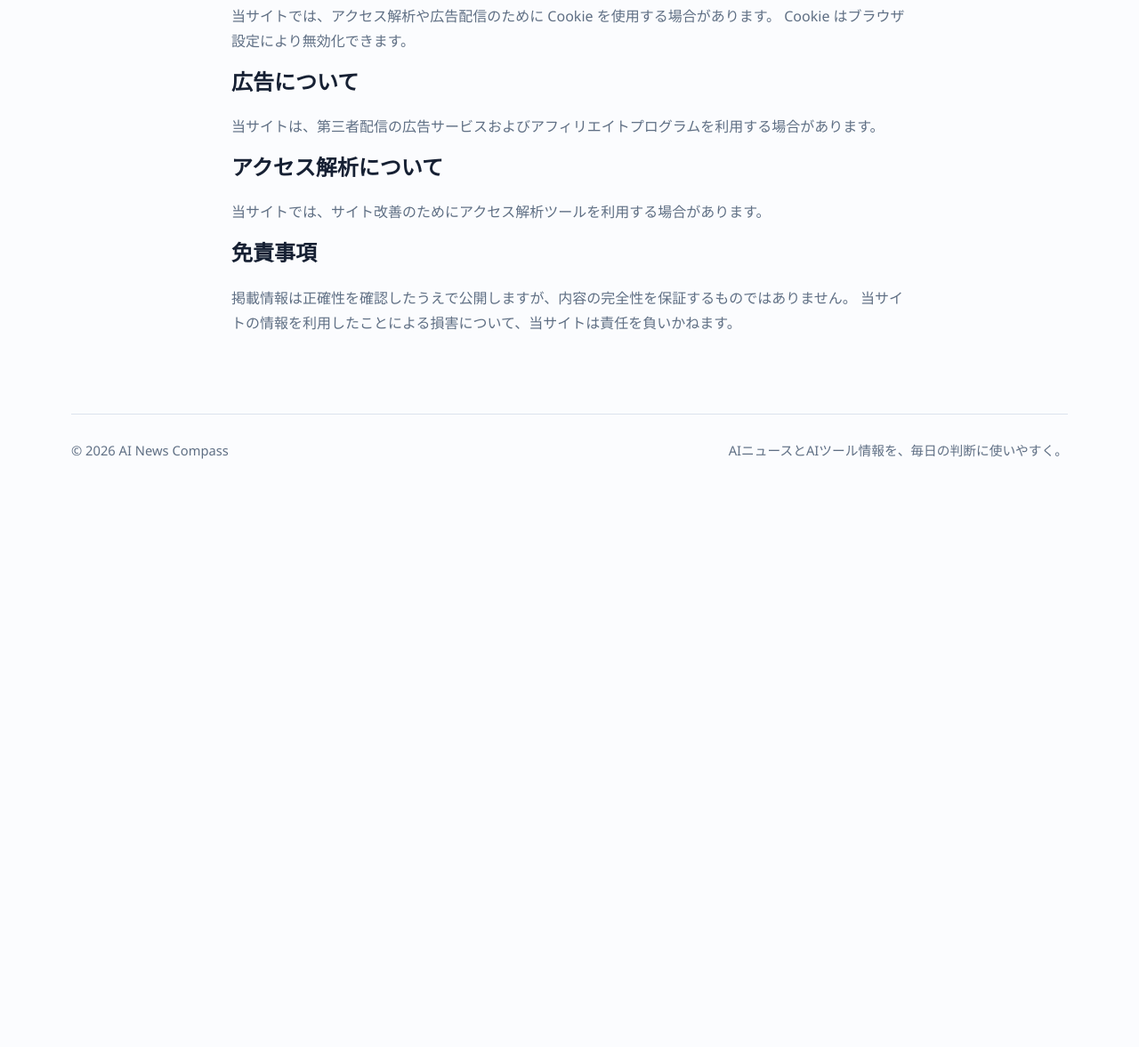
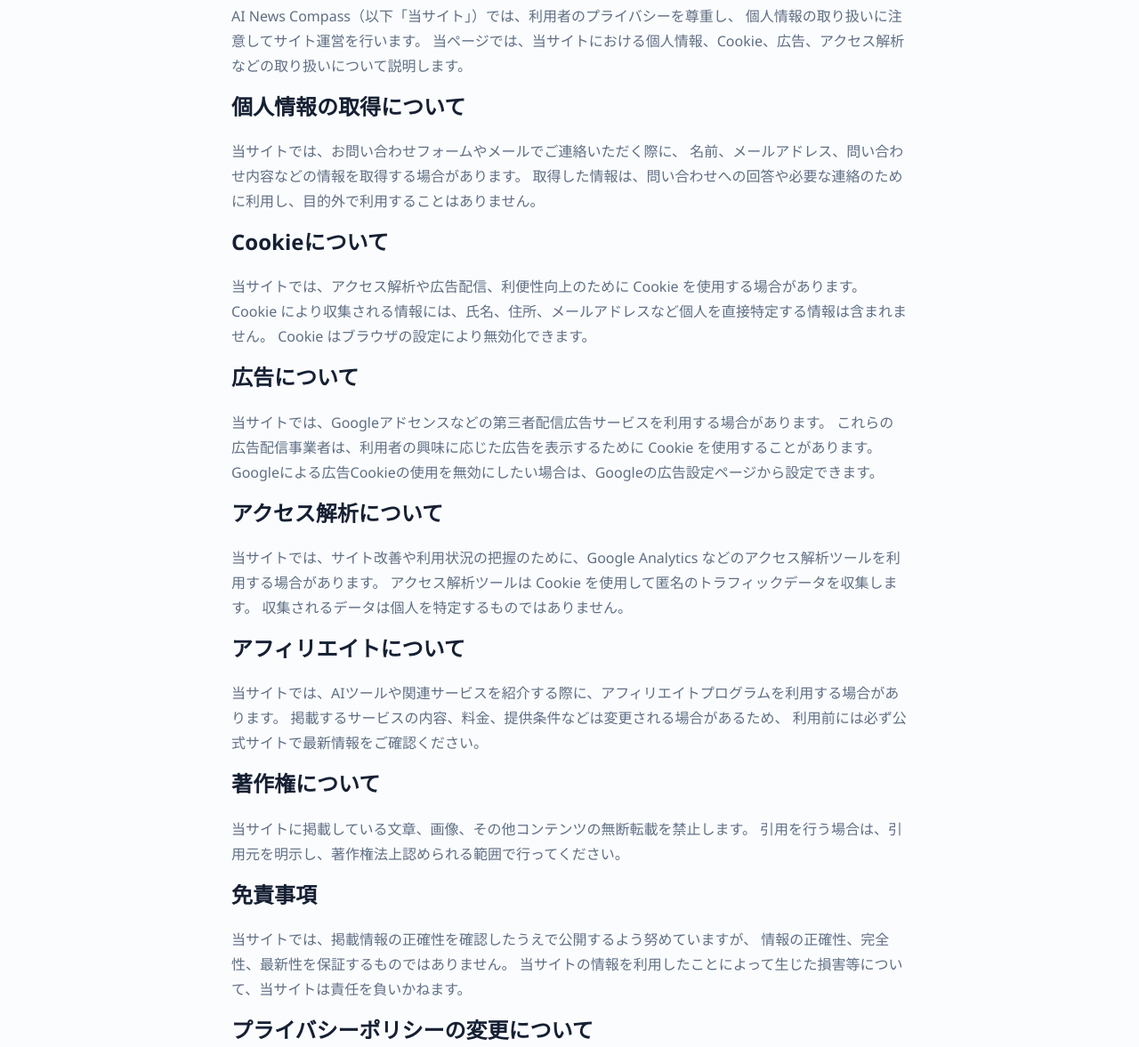
Before and after one commit to Rossi0917/ai-news-site, an Astro site: page /ai-news-site/privacy in a window 1280 px wide. Shown: the part 200-1377 px from the top of the page at 89% size. Before the commit the page ends 800 px from the top, so only its background shows below. Built offline with nearby package versions, Linux system fonts and the light colour scheme; Astro itself is replaced by a stand-in of ours.

Commit message:
Update privacy policy

```diff
--- a/src/pages/privacy.astro
+++ b/src/pages/privacy.astro
@@ -6,21 +6,55 @@ import BaseLayout from "../layouts/BaseLayout.astro";
   <main class="simple-page">
     <h1>プライバシーポリシー</h1>
     <p>
-      当サイトでは、アクセス解析や広告配信のために Cookie を使用する場合があります。
-      Cookie はブラウザ設定により無効化できます。
+      AI News Compass（以下「当サイト」）では、利用者のプライバシーを尊重し、
+      個人情報の取り扱いに注意してサイト運営を行います。
+      当ページでは、当サイトにおける個人情報、Cookie、広告、アクセス解析などの取り扱いについて説明します。
+    </p>
+    <h2>個人情報の取得について</h2>
+    <p>
+      当サイトでは、お問い合わせフォームやメールでご連絡いただく際に、
+      名前、メールアドレス、問い合わせ内容などの情報を取得する場合があります。
+      取得した情報は、問い合わせへの回答や必要な連絡のために利用し、目的外で利用することはありません。
+    </p>
+    <h2>Cookieについて</h2>
+    <p>
+      当サイトでは、アクセス解析や広告配信、利便性向上のために Cookie を使用する場合があります。
+      Cookie により収集される情報には、氏名、住所、メールアドレスなど個人を直接特定する情報は含まれません。
+      Cookie はブラウザの設定により無効化できます。
     </p>
     <h2>広告について</h2>
     <p>
-      当サイトは、第三者配信の広告サービスおよびアフィリエイトプログラムを利用する場合があります。
+      当サイトでは、Googleアドセンスなどの第三者配信広告サービスを利用する場合があります。
+      これらの広告配信事業者は、利用者の興味に応じた広告を表示するために Cookie を使用することがあります。
+      Googleによる広告Cookieの使用を無効にしたい場合は、Googleの広告設定ページから設定できます。
     </p>
     <h2>アクセス解析について</h2>
     <p>
-      当サイトでは、サイト改善のためにアクセス解析ツールを利用する場合があります。
+      当サイトでは、サイト改善や利用状況の把握のために、Google Analytics などのアクセス解析ツールを利用する場合があります。
+      アクセス解析ツールは Cookie を使用して匿名のトラフィックデータを収集します。
+      収集されるデータは個人を特定するものではありません。
+    </p>
+    <h2>アフィリエイトについて</h2>
+    <p>
+      当サイトでは、AIツールや関連サービスを紹介する際に、アフィリエイトプログラムを利用する場合があります。
+      掲載するサービスの内容、料金、提供条件などは変更される場合があるため、
+      利用前には必ず公式サイトで最新情報をご確認ください。
+    </p>
+    <h2>著作権について</h2>
+    <p>
+      当サイトに掲載している文章、画像、その他コンテンツの無断転載を禁止します。
+      引用を行う場合は、引用元を明示し、著作権法上認められる範囲で行ってください。
     </p>
     <h2>免責事項</h2>
     <p>
-      掲載情報は正確性を確認したうえで公開しますが、内容の完全性を保証するものではありません。
-      当サイトの情報を利用したことによる損害について、当サイトは責任を負いかねます。
+      当サイトでは、掲載情報の正確性を確認したうえで公開するよう努めていますが、
+      情報の正確性、完全性、最新性を保証するものではありません。
+      当サイトの情報を利用したことによって生じた損害等について、当サイトは責任を負いかねます。
+    </p>
+    <h2>プライバシーポリシーの変更について</h2>
+    <p>
+      当サイトは、必要に応じて本ポリシーの内容を変更することがあります。
+      変更後のプライバシーポリシーは、当ページに掲載した時点で効力を生じるものとします。
     </p>
   </main>
 </BaseLayout>
```
